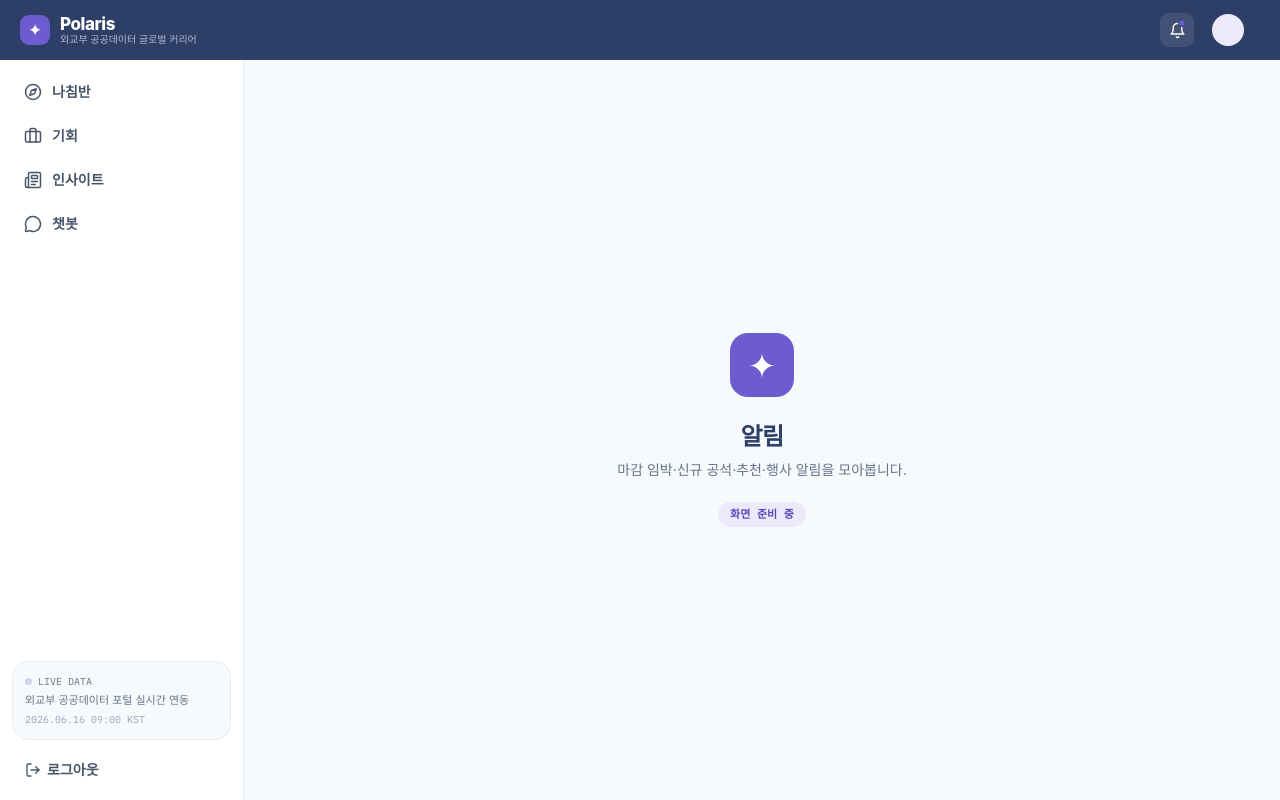
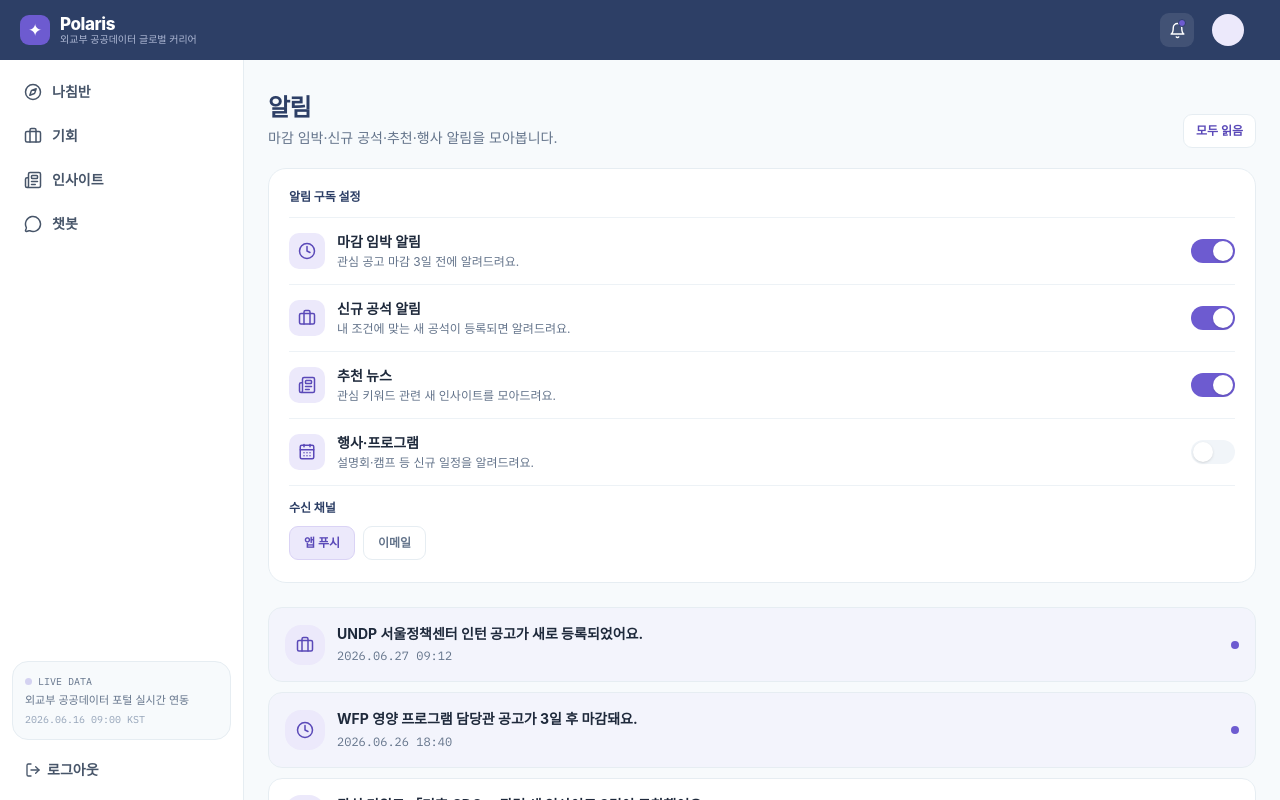
Before and after one commit to UN-GOGO/Frontend, a Next.js app: page /notifications in a window 1280 px wide. Built offline with nearby package versions, Linux system fonts and the light colour scheme; no server answers; a web font is replaced by a local one.

Commit message:
feat: 알림 화면 + 챗봇 비로그인 안내
- 알림 화면 신설: 구독 설정·수신 채널·알림 피드(모두 읽음)
- 챗봇에 비로그인 시 로그인 유도 CTA 추가 (isLoggedIn 분기)

```diff
--- a/src/app/(app)/chat/page.tsx
+++ b/src/app/(app)/chat/page.tsx
@@ -1,13 +1,19 @@
 import { ChatClient } from "@/components/ungogo/chat-client";
+import { createClient } from "@/lib/supabase/server";
 
 export const metadata = {
-  title: "챗봇 — Polaris",
+  title: "챗봇 — I-OGO",
 };
 
-export default function ChatPage() {
+export default async function ChatPage() {
+  const supabase = await createClient();
+  const {
+    data: { user },
+  } = await supabase.auth.getUser();
+
   return (
     <div className="flex h-full flex-col">
-      <ChatClient />
+      <ChatClient isLoggedIn={!!user} />
     </div>
   );
 }
--- a/src/app/(app)/notifications/page.tsx
+++ b/src/app/(app)/notifications/page.tsx
@@ -1,12 +1,9 @@
-import { ScreenPlaceholder } from "@/components/layout/screen-placeholder";
+import { NotificationsClient } from "@/components/ungogo/notifications-client";
+
+export const metadata = {
+  title: "알림 — I-OGO",
+};
 
 export default function NotificationsPage() {
-  return (
-    <ScreenPlaceholder
-      copy={{
-        title: "알림",
-        subtitle: "마감 임박·신규 공석·추천·행사 알림을 모아봅니다.",
-      }}
-    />
-  );
+  return <NotificationsClient />;
 }
--- a/src/components/ungogo/chat-client.tsx
+++ b/src/components/ungogo/chat-client.tsx
@@ -1,6 +1,7 @@
 "use client";
 
 import { ArrowRight, ArrowUp, Sparkles } from "lucide-react";
+import Link from "next/link";
 import { useEffect, useRef, useState } from "react";
 
 import { ConnBadge, type ConnState } from "./conn-badge";
@@ -14,11 +15,11 @@ type Msg = {
 };
 
 const copy = {
-  botName: "폴라리스 취준봇",
+  botName: "I-OGO 취준봇",
   botTag: "실시간 공공데이터",
   sub: "국제기구 공고 탐색부터 지원 준비까지 도와드려요.",
   aiBadge: "AI 생성",
-  emptyTitle: "안녕하세요, 폴라리스 취준봇이에요.",
+  emptyTitle: "안녕하세요, I-OGO 취준봇이에요.",
   emptyDesc:
     "전공·언어·스킬에 맞는 국제기구 공고를 찾아 적합도와 함께 정리해 드려요. 아래에서 골라보거나 편하게 물어보세요.",
   suggestLabel: "이렇게 물어보세요",
@@ -36,7 +37,7 @@ const SUGGESTIONS = [
 
 const AVATAR_GRADIENT = "linear-gradient(135deg, var(--point), var(--primary))";
 
-export function ChatClient() {
+export function ChatClient({ isLoggedIn = false }: { isLoggedIn?: boolean }) {
   const [state, setState] = useState<ConnState>("loading");
   const [error, setError] = useState<string | null>(null);
   const [sessionId, setSessionId] = useState<string | undefined>();
@@ -84,7 +85,7 @@ export function ChatClient() {
   const isEmpty = msgs.length === 0;
 
   return (
-    <div className="mx-auto flex h-full w-full max-w-[860px] flex-col px-6 py-7">
+    <div className="mx-auto flex h-full w-full max-w-[1120px] flex-col px-6 py-7">
       {/* ── Chatbot identity header ── */}
       <div className="border-border mb-5 flex items-center gap-3 border-b pb-4">
         <div
@@ -115,6 +116,49 @@ export function ChatClient() {
       <div className="flex min-h-0 flex-1 flex-col gap-4 overflow-y-auto pb-2">
         {isEmpty ? (
           <div className="flex flex-1 flex-col gap-5 py-1.5">
+            {!isLoggedIn && (
+              <div
+                className="relative flex animate-[pol-up_0.35s_ease] flex-col items-center overflow-hidden rounded-[20px] px-6 py-7 text-center"
+                style={{ background: "var(--primary)" }}
+              >
+                <span
+                  className="pointer-events-none absolute -top-11 -right-8 size-[150px] rounded-full blur-[9px]"
+                  style={{ background: "rgba(109,91,208,0.25)" }}
+                />
+                <span
+                  className="relative mb-3 inline-flex items-center gap-1.5 rounded-full px-2.5 py-1 text-[11px] font-bold"
+                  style={{
+                    background: "rgba(109,91,208,0.22)",
+                    color: "#cfc6f5",
+                  }}
+                >
+                  <span className="bg-point size-1.5 animate-[pol-blink_1.6s_infinite] rounded-full" />
+                  외교부 공공데이터 기반 · SDGs 연계
+                </span>
+                <h2 className="relative text-[20px] leading-tight font-extrabold tracking-tight whitespace-pre-line text-white">
+                  전 세계 공고에서 나에게 맞는 길을 찾다
+                </h2>
+                <p className="relative mt-2.5 max-w-[600px] text-[12.5px] leading-relaxed text-[#b9c2da]">
+                  AI가 외교부 공공데이터를 매일 분석해, 당신의 전공·언어·스킬에
+                  맞는 국제기구 공고를 골라 정리합니다.
+                </p>
+                <div className="relative mt-4 flex flex-wrap items-center justify-center gap-2.5">
+                  <Link
+                    href="/login"
+                    className="bg-point hover:bg-point-hover rounded-[10px] px-5 py-2.5 text-[13px] font-extrabold text-white transition-colors"
+                  >
+                    로그인
+                  </Link>
+                  <Link
+                    href="/signup"
+                    className="rounded-[10px] border-[1.5px] border-white/30 px-5 py-2.5 text-[13px] font-bold text-white transition-colors hover:border-white"
+                  >
+                    회원가입
+                  </Link>
+                </div>
+              </div>
+            )}
+
             <AiBubble>
               <p className="text-foreground text-[15px] font-bold">
                 {copy.emptyTitle}
--- /dev/null
+++ b/src/components/ungogo/notifications-client.tsx
@@ -0,0 +1,233 @@
+"use client";
+
+import { useState } from "react";
+import {
+  Briefcase,
+  CalendarDays,
+  Clock,
+  Newspaper,
+  type LucideIcon,
+} from "lucide-react";
+
+import { cn } from "@/lib/utils";
+
+type SubKey = "deadline" | "newjob" | "news" | "event";
+
+const SUBS: {
+  key: SubKey;
+  icon: LucideIcon;
+  title: string;
+  desc: string;
+}[] = [
+  {
+    key: "deadline",
+    icon: Clock,
+    title: "마감 임박 알림",
+    desc: "관심 공고 마감 3일 전에 알려드려요.",
+  },
+  {
+    key: "newjob",
+    icon: Briefcase,
+    title: "신규 공석 알림",
+    desc: "내 조건에 맞는 새 공석이 등록되면 알려드려요.",
+  },
+  {
+    key: "news",
+    icon: Newspaper,
+    title: "추천 뉴스",
+    desc: "관심 키워드 관련 새 인사이트를 모아드려요.",
+  },
+  {
+    key: "event",
+    icon: CalendarDays,
+    title: "행사·프로그램",
+    desc: "설명회·캠프 등 신규 일정을 알려드려요.",
+  },
+];
+
+type Notif = {
+  id: string;
+  icon: LucideIcon;
+  title: string;
+  time: string;
+  unread: boolean;
+};
+
+const INITIAL_NOTIFS: Notif[] = [
+  {
+    id: "n1",
+    icon: Briefcase,
+    title: "UNDP 서울정책센터 인턴 공고가 새로 등록되었어요.",
+    time: "2026.06.27 09:12",
+    unread: true,
+  },
+  {
+    id: "n2",
+    icon: Clock,
+    title: "WFP 영양 프로그램 담당관 공고가 3일 후 마감돼요.",
+    time: "2026.06.26 18:40",
+    unread: true,
+  },
+  {
+    id: "n3",
+    icon: Newspaper,
+    title: "관심 키워드 「기후·SDG」 관련 새 인사이트 3건이 도착했어요.",
+    time: "2026.06.25 10:05",
+    unread: false,
+  },
+];
+
+function Toggle({ on, onClick }: { on: boolean; onClick: () => void }) {
+  return (
+    <button
+      type="button"
+      role="switch"
+      aria-checked={on}
+      onClick={onClick}
+      className={cn(
+        "focus-visible:ring-point relative h-6 w-11 shrink-0 rounded-full transition-colors outline-none focus-visible:ring-2",
+        on ? "bg-point" : "bg-muted",
+      )}
+    >
+      <span
+        className={cn(
+          "absolute top-0.5 left-0.5 size-5 rounded-full bg-white shadow-sm transition-transform",
+          on && "translate-x-5",
+        )}
+      />
+    </button>
+  );
+}
+
+export function NotificationsClient() {
+  const [subs, setSubs] = useState<Record<SubKey, boolean>>({
+    deadline: true,
+    newjob: true,
+    news: true,
+    event: false,
+  });
+  const [channel, setChannel] = useState<"app" | "email">("app");
+  const [notifs, setNotifs] = useState<Notif[]>(INITIAL_NOTIFS);
+
+  const hasUnread = notifs.some((n) => n.unread);
+
+  const toggleSub = (k: SubKey) => setSubs((s) => ({ ...s, [k]: !s[k] }));
+  const markAllRead = () =>
+    setNotifs((list) => list.map((n) => ({ ...n, unread: false })));
+
+  return (
+    <div className="mx-auto w-full max-w-[1120px] px-6 py-8">
+      {/* Header */}
+      <div className="mb-5 flex items-end justify-between gap-3">
+        <div>
+          <h1 className="text-primary text-2xl font-extrabold tracking-tight">
+            알림
+          </h1>
+          <p className="text-muted-foreground mt-1 text-sm">
+            마감 임박·신규 공석·추천·행사 알림을 모아봅니다.
+          </p>
+        </div>
+        {hasUnread && (
+          <button
+            type="button"
+            onClick={markAllRead}
+            className="border-border text-point-hover hover:border-point-border shrink-0 rounded-[9px] border bg-white px-3 py-2 text-xs font-bold whitespace-nowrap transition-colors"
+          >
+            모두 읽음
+          </button>
+        )}
+      </div>
+
+      {/* Subscription settings */}
+      <div className="border-border bg-card mb-6 rounded-2xl border px-5 py-2">
+        <div className="text-primary py-3 text-xs font-extrabold">
+          알림 구독 설정
+        </div>
+        {SUBS.map(({ key, icon: Icon, title, desc }) => (
+          <div
+            key={key}
+            className="border-border/70 flex items-center justify-between gap-4 border-t py-3.5"
+          >
+            <div className="flex min-w-0 items-center gap-3">
+              <span className="bg-point-soft text-point-hover flex size-9 shrink-0 items-center justify-center rounded-[10px]">
+                <Icon className="size-[18px]" />
+              </span>
+              <div className="min-w-0">
+                <div className="text-foreground text-sm font-bold">{title}</div>
+                <div className="text-muted-foreground mt-0.5 text-xs">
+                  {desc}
+                </div>
+              </div>
+            </div>
+            <Toggle on={subs[key]} onClick={() => toggleSub(key)} />
+          </div>
+        ))}
+
+        {/* Channel */}
+        <div className="border-border/70 border-t py-3.5">
+          <div className="text-primary mb-2.5 text-xs font-extrabold">
+            수신 채널
+          </div>
+          <div className="flex gap-2">
+            {(
+              [
+                ["app", "앱 푸시"],
+                ["email", "이메일"],
+              ] as const
+            ).map(([val, label]) => (
+              <button
+                key={val}
+                type="button"
+                onClick={() => setChannel(val)}
+                className={cn(
+                  "rounded-[9px] border px-3.5 py-2 text-xs font-bold transition-colors",
+                  channel === val
+                    ? "border-point-border bg-point-soft text-point-hover"
+                    : "border-border text-muted-foreground hover:border-point-border bg-white",
+                )}
+              >
+                {label}
+              </button>
+            ))}
+          </div>
+        </div>
+      </div>
+
+      {/* Notification feed */}
+      {notifs.length === 0 ? (
+        <div className="text-muted-foreground px-5 py-14 text-center">
+          <div className="mb-2 text-3xl">☼</div>
+          <div className="text-sm font-bold">새로운 알림이 없습니다.</div>
+        </div>
+      ) : (
+        <div className="flex flex-col gap-2.5">
+          {notifs.map(({ id, icon: Icon, title, time, unread }) => (
+            <button
+              key={id}
+              type="button"
+              className={cn(
+                "border-border bg-card hover:border-point-border flex w-full items-center gap-3 rounded-[14px] border p-4 text-left transition-colors",
+                unread && "bg-point-soft/30",
+              )}
+            >
+              <span className="bg-point-soft text-point-hover flex size-10 shrink-0 items-center justify-center rounded-xl">
+                <Icon className="size-[18px]" />
+              </span>
+              <div className="min-w-0 flex-1">
+                <div className="text-foreground text-sm leading-snug font-bold">
+                  {title}
+                </div>
+                <div className="text-muted-foreground mt-1 font-mono text-[12px]">
+                  {time}
+                </div>
+              </div>
+              {unread && (
+                <span className="bg-point size-2 shrink-0 rounded-full" />
+              )}
+            </button>
+          ))}
+        </div>
+      )}
+    </div>
+  );
+}
```
